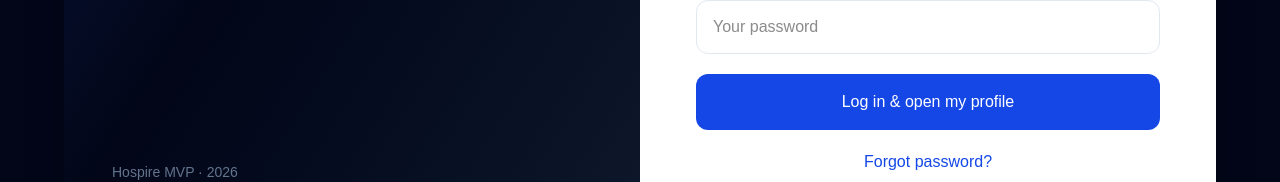
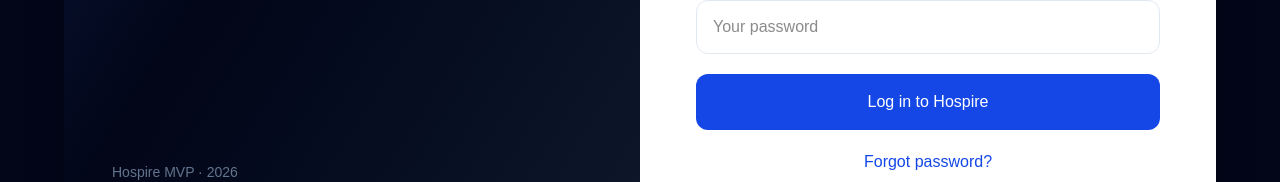
Before and after one commit to samayraa326-beep/hospire2, a Next.js app: page / in a window 1280 px wide. Shown: the part 716-898 px from the top of the page. Built offline with nearby package versions, Linux system fonts and the light colour scheme; no server answers; the database is empty.

Commit message:
Clarify returning user login flow

```diff
--- a/app/page.tsx
+++ b/app/page.tsx
@@ -141,7 +141,7 @@ export default function Home() {
               <div className={mode === "signup" ? "grid gap-5 sm:grid-cols-2" : ""}><label className="block"><span className="mb-2 block text-sm font-bold">Password</span><input type="password" value={password} onChange={(e) => setPassword(e.target.value)} required autoComplete={mode === "login" ? "current-password" : "new-password"} className="w-full rounded-xl border border-slate-200 px-4 py-3.5 outline-none focus:border-blue-600 focus:ring-4 focus:ring-blue-50" placeholder={mode === "login" ? "Your password" : "Minimum 6 characters"} /></label>{mode === "signup" && <label className="block"><span className="mb-2 block text-sm font-bold">Confirm password</span><input type="password" value={confirmPassword} onChange={(e) => setConfirmPassword(e.target.value)} required autoComplete="new-password" className="w-full rounded-xl border border-slate-200 px-4 py-3.5 outline-none focus:border-blue-600 focus:ring-4 focus:ring-blue-50" placeholder="Repeat password" /></label>}</div>
               {mode === "signup" && <label className="flex gap-3 text-sm text-slate-600"><input type="checkbox" checked={accepted} onChange={(e) => setAccepted(e.target.checked)} className="mt-1 h-4 w-4" />I agree to Hospire&apos;s terms and understand that employer verification may be required.</label>}
               {error && <div className="rounded-xl bg-red-50 px-4 py-3 text-sm font-semibold text-red-700">{error}</div>}{message && <div className="rounded-xl bg-green-50 px-4 py-3 text-sm font-semibold text-green-700">{message}</div>}
-              <button type="submit" disabled={loading} className="w-full rounded-xl bg-blue-700 px-5 py-4 font-black text-white transition hover:bg-blue-800 disabled:cursor-not-allowed disabled:opacity-60">{loading ? mode === "login" ? "Logging in..." : "Creating account..." : mode === "login" ? "Log in & open my profile" : "Create account & build my profile"}</button>
+              <button type="submit" disabled={loading} className="w-full rounded-xl bg-blue-700 px-5 py-4 font-black text-white transition hover:bg-blue-800 disabled:cursor-not-allowed disabled:opacity-60">{loading ? mode === "login" ? "Logging in..." : "Creating account..." : mode === "login" ? "Log in to Hospire" : "Create account & build my profile"}</button>
             </form>
             {mode === "login" && <button type="button" className="mt-5 block w-full text-sm font-bold text-blue-700 hover:text-blue-800" onClick={() => router.push("/login")}>Forgot password?</button>}
           </div>
```
